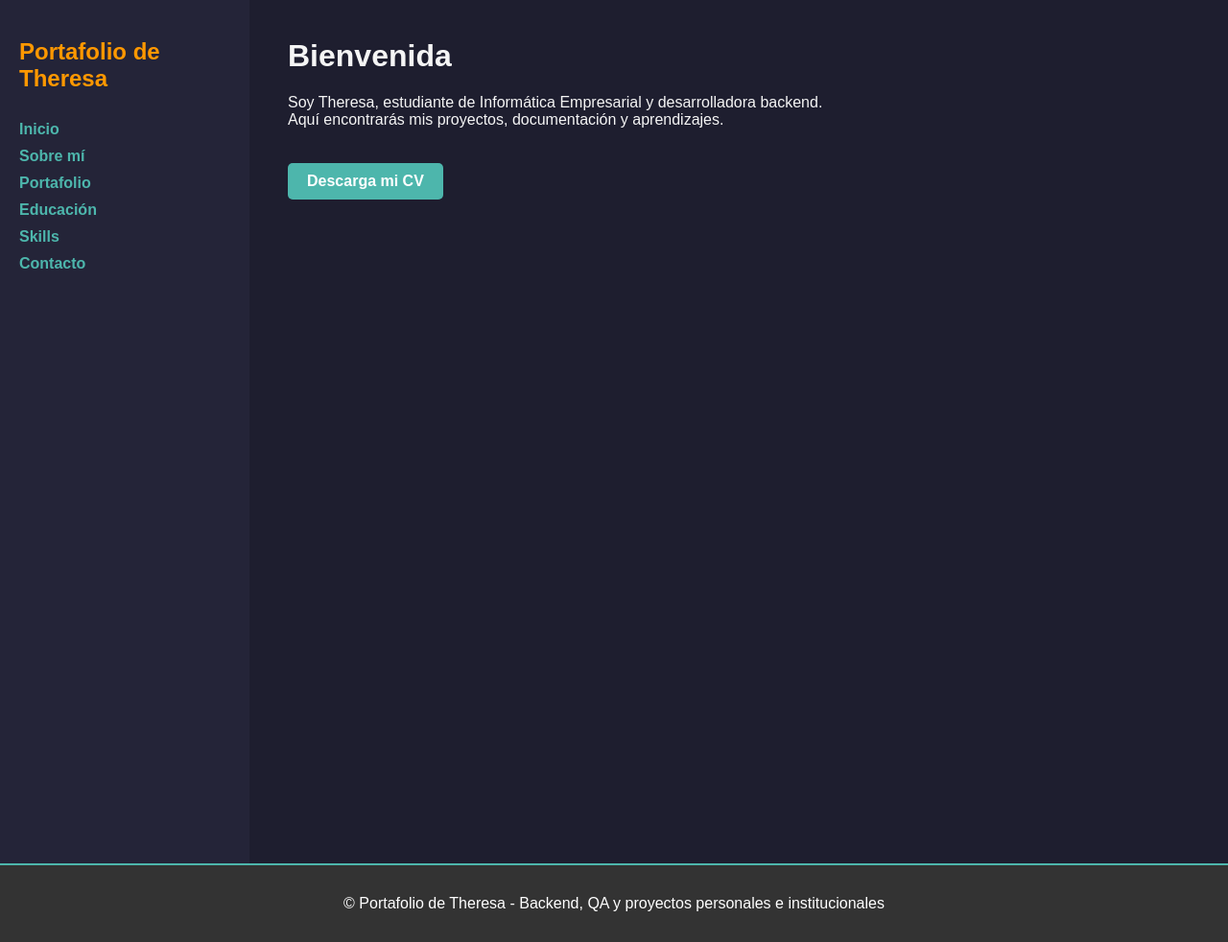
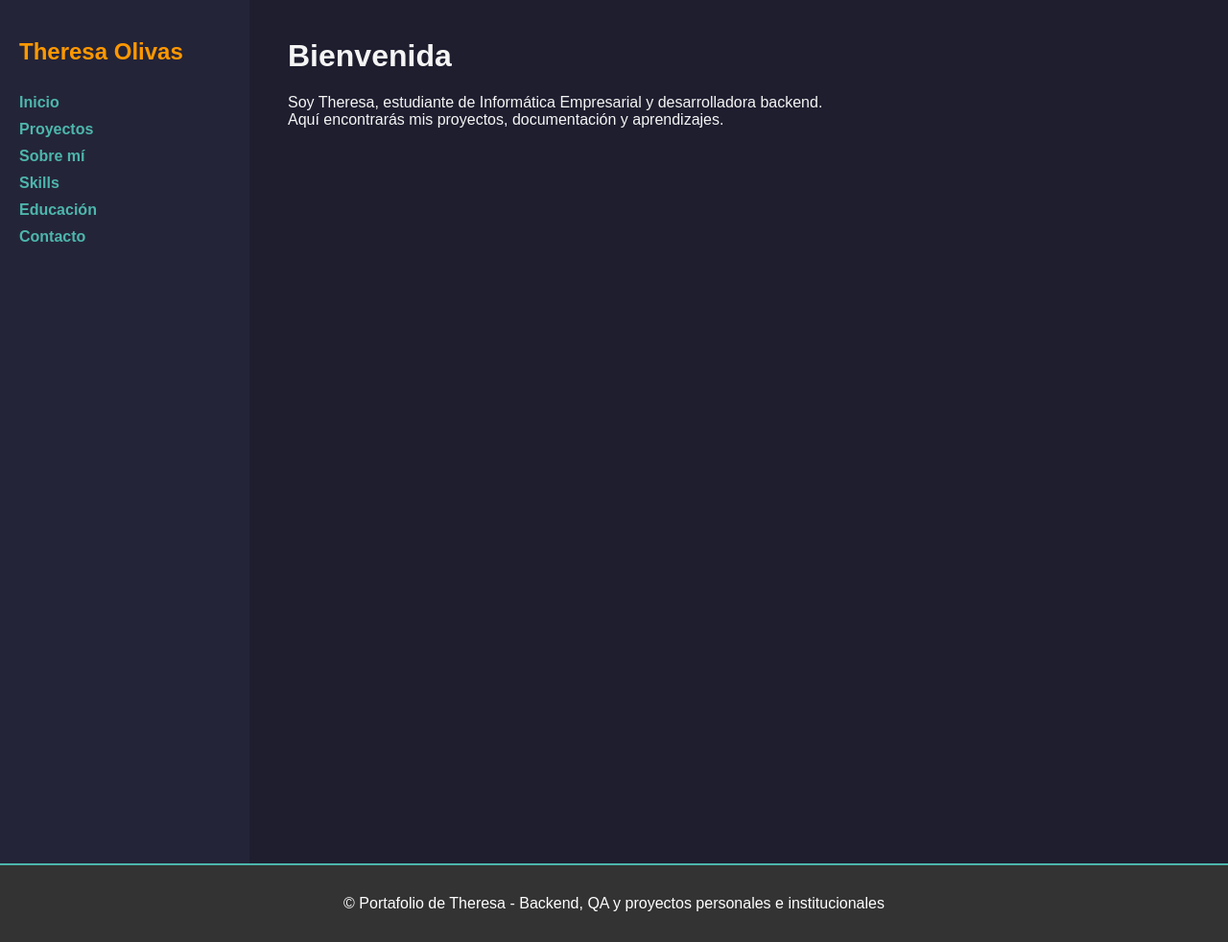
Before and after one commit to Theresa2024/TheresaOlivas.github.io, a Jekyll site: the page built from index.md, in a window 1280 px wide. Shown: the whole page at 96% size. Built offline with Jekyll 4.4.1, drawn with Linux system fonts in a browser that asks for light colours.

Commit message:
Refactor layout structure and update sidebar content

```diff
--- a/_layouts/default.html
+++ b/_layouts/default.html
@@ -3,31 +3,34 @@
 <head>
   <meta charset="UTF-8">
   <title>{{ page.title }} - {{ site.title }}</title>
-
   <link rel="stylesheet" href="{{ '/assets/css/style.css' | relative_url }}">
-
 </head>
 <body>
+
 <div class="container">
+
   <aside class="sidebar">
-      <h2>{{ site.title }}</h2>
+    <h2>Theresa Olivas</h2>
+
     <nav>
       <a href="{{ '/' | relative_url }}">Inicio</a>
+      <a href="{{ '/projects' | relative_url }}">Proyectos</a>
       <a href="{{ '/about' | relative_url }}">Sobre mí</a>
-        <a href="{{ '/projects' | relative_url }}">Portafolio</a>
+      <a href="{{ '/skills' | relative_url }}">Skills</a>
       <a href="{{ '/education' | relative_url }}">Educación</a>
-        <a href="{{ '/skills' | relative_url }}">Skills</a>
       <a href="{{ '/contact' | relative_url }}">Contacto</a>
     </nav>
   </aside>
+
   <main class="content">
     {{ content }}
-      <a href="/assets/cv.pdf" class="btn">Descarga mi CV</a>
   </main>
+
 </div>
+
 <footer>
   <p>&copy; {{ site.title }} - {{ site.description }}</p>
 </footer>
+
 </body>
-
 </html>
```
Lines whose indentation alone changed are shown as unchanged.
